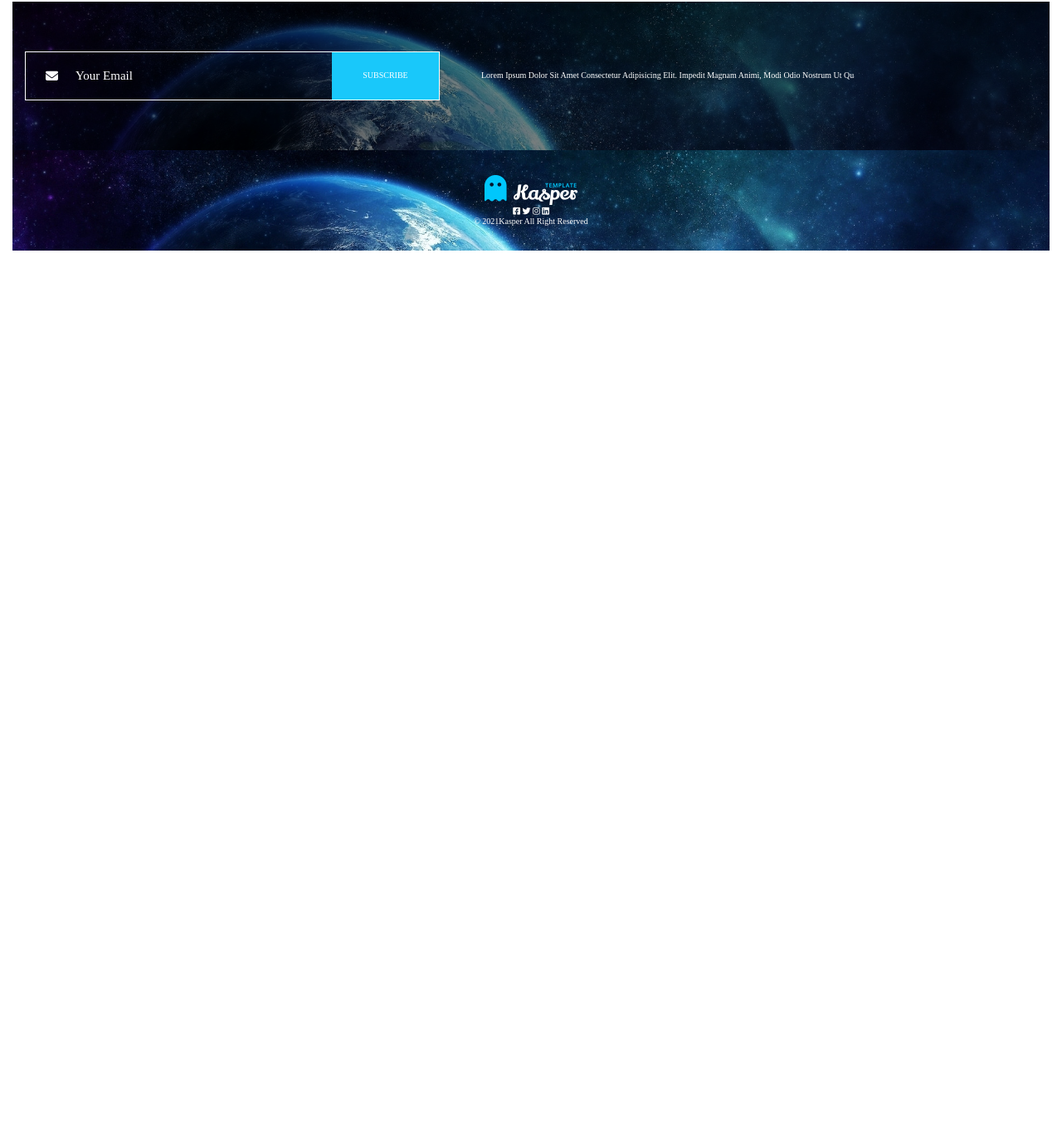
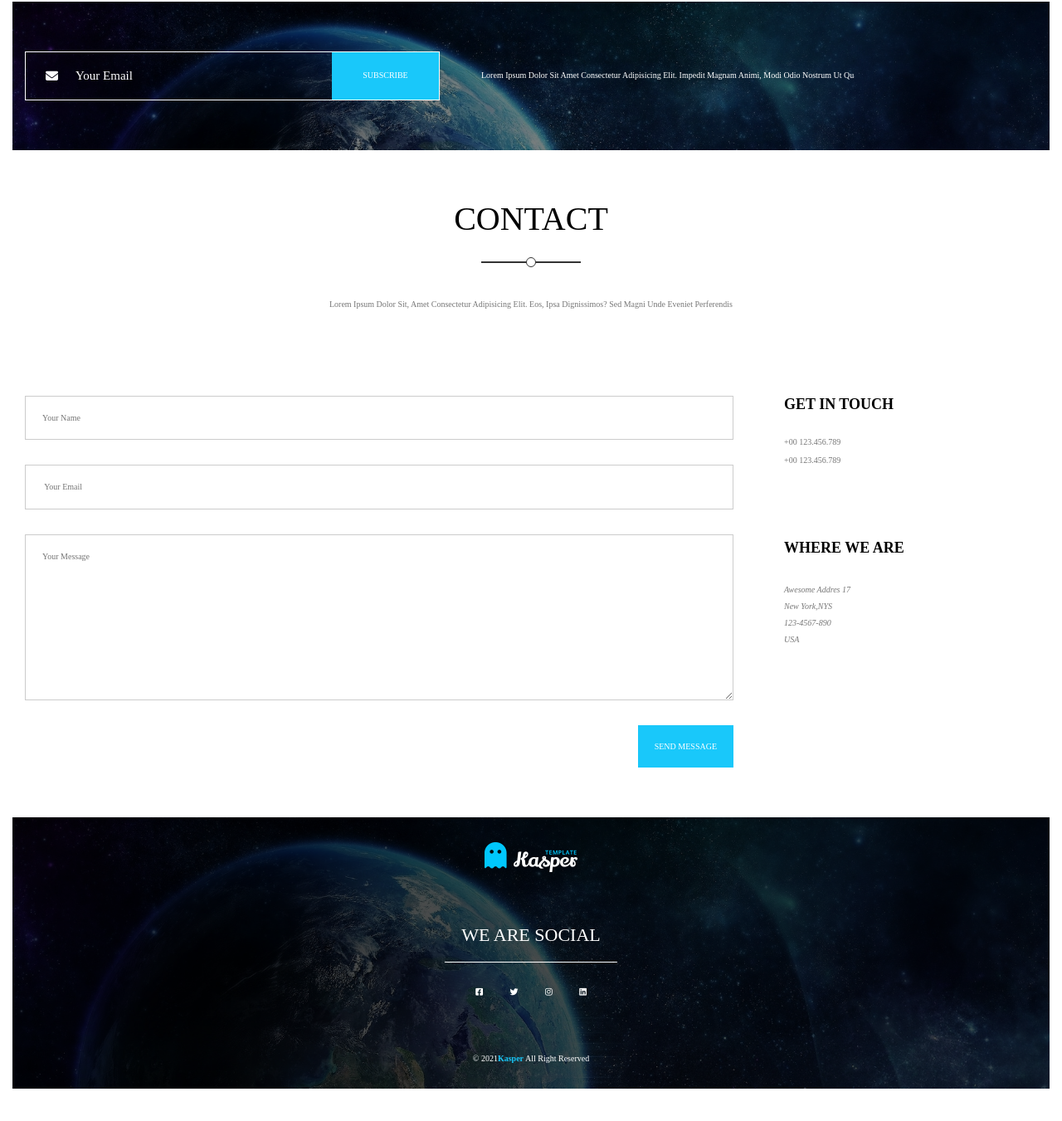
Before and after one commit to kirion13/template_2, a plain HTML site: page index.html in a window 1280 px wide. Shown: the part 6409-7760 px from the top of the page at 83% size. Before the commit the page ends 6771 px from the top, so only its background shows below. Drawn offline with Linux system fonts and the light colour scheme.

Commit message:
end project

```diff
--- a/css/main.css
+++ b/css/main.css
@@ -1063,6 +1063,73 @@ body {
 
 /* start contact  */
 
+.contact {
+    padding-top: 60px;
+    padding-bottom: 60px;
+}
+
+.contact .content {
+    display: flex;
+    justify-content: space-between;
+}
+
+.contact .content form {
+    flex-basis: 70%;
+}
+
+.contact .content form .main-input {
+    padding: 20px;
+    display: block;
+    border: 1px solid #ccc;
+    margin-bottom: 30px;
+    width: 100%;
+}
+
+.contact .content form .main-input:focus {
+    outline: none;
+}
+
+.contact .content form textarea {
+    height: 200px;
+}
+
+.contact .content form input[type="submit"] {
+    background-color: var(--main-color);
+    color: white;
+    padding: 20px;
+    border: none;
+    display: flex;
+    margin-left: auto;
+    text-transform: uppercase;
+    cursor: pointer;
+}
+
+.contact .content .info {
+    flex-basis: 25%;
+}
+
+.contact .content .info h4 {
+    margin-bottom: 30px;
+    font-weight: bold;
+    font-size: 18px;
+    text-transform: uppercase;
+}
+
+.contact .content .info span {
+    display: block;
+    color: #777;
+    margin-bottom: 10px;
+}
+
+.contact .content .info h4:nth-of-type(2) {
+    margin-top: 90px;
+}
+
+.info address {
+    color: #777;
+    line-height: 2;
+}
+
 
 /* end contact  */
 
@@ -1079,5 +1146,45 @@ body {
     text-align: center;
 }
 
+.footer::before {
+    content: "";
+    position: absolute;
+    left: 0;
+    top: 0;
+    width: 100%;
+    height: 100%;
+    background-color: rgb(0, 0, 0, 70%);
+}
+
+.footer img {
+    margin-bottom: 20px;
+}
+
+.footer .container {
+    position: relative;
+}
+
+.footer p:not(.copyright) {
+    text-transform: uppercase;
+    padding: 20px;
+    border-bottom: 1px solid white;
+    font-size: 22px;
+    width: fit-content;
+    margin: 20px auto;
+}
+
+.footer .social-icons i {
+    padding: 10px 15px;
+}
+
+.footer .copyright {
+    margin-top: 60px;
+}
+
+.footer .copyright span {
+    font-weight: bold;
+    color: var(--main-color);
+}
+
 
 /* end footer  */
--- a/index.html
+++ b/index.html
@@ -404,13 +404,36 @@
             </div>
             <!-- end subscribe  -->
             <!-- start contact  -->
-
+            <div class="contact">
+                <div class="container">
+                    <div class="main-heading">
+                        <h2>contact</h2>
+                        <p>Lorem ipsum dolor sit, amet consectetur adipisicing elit. Eos, ipsa dignissimos? Sed magni unde eveniet perferendis</p>
+                    </div>
+                    <div class="content">
+                        <form action="">
+                            <input class="main-input" type="text" name="name" placeholder="Your name">
+                            <input class="main-input" type="email" name="mail" placeholder=" Your Email">
+                            <textarea name="message" class="main-input" placeholder="Your Message"></textarea>
+                            <input type="submit" value="Send Message">
+                        </form>
+                        <div class="info">
+                            <h4>get in touch</h4>
+                            <span class="phone">+00 123.456.789</span>
+                            <span class="phone">+00 123.456.789</span>
+                            <h4>where we are</h4>
+                            <address>awesome addres 17<br>New York,NYS<br/>123-4567-890<br>USA</address>
+                            </form>
+                        </div>
+                    </div>
+                </div>
+            </div>
             <!-- end contact  -->
             <!-- start footer  -->
             <div class="footer">
                 <div class="container">
                     <img src="/images/logo.png" alt="logo">
-                    <p></p>
+                    <p>we are social</p>
                     <div class="social-icons">
                         <i class="fa-brands fa-facebook-square"></i>
                         <i class="fa-brands fa-twitter"></i>
```
